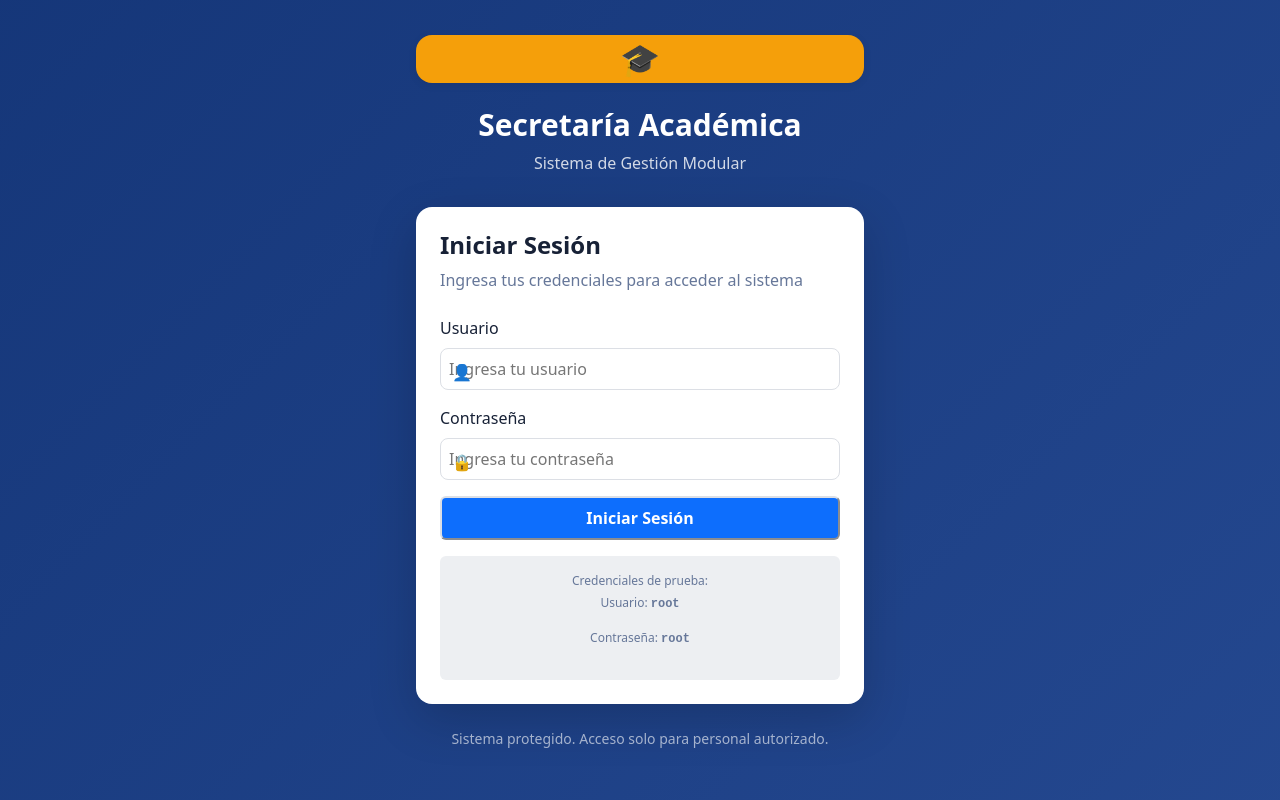
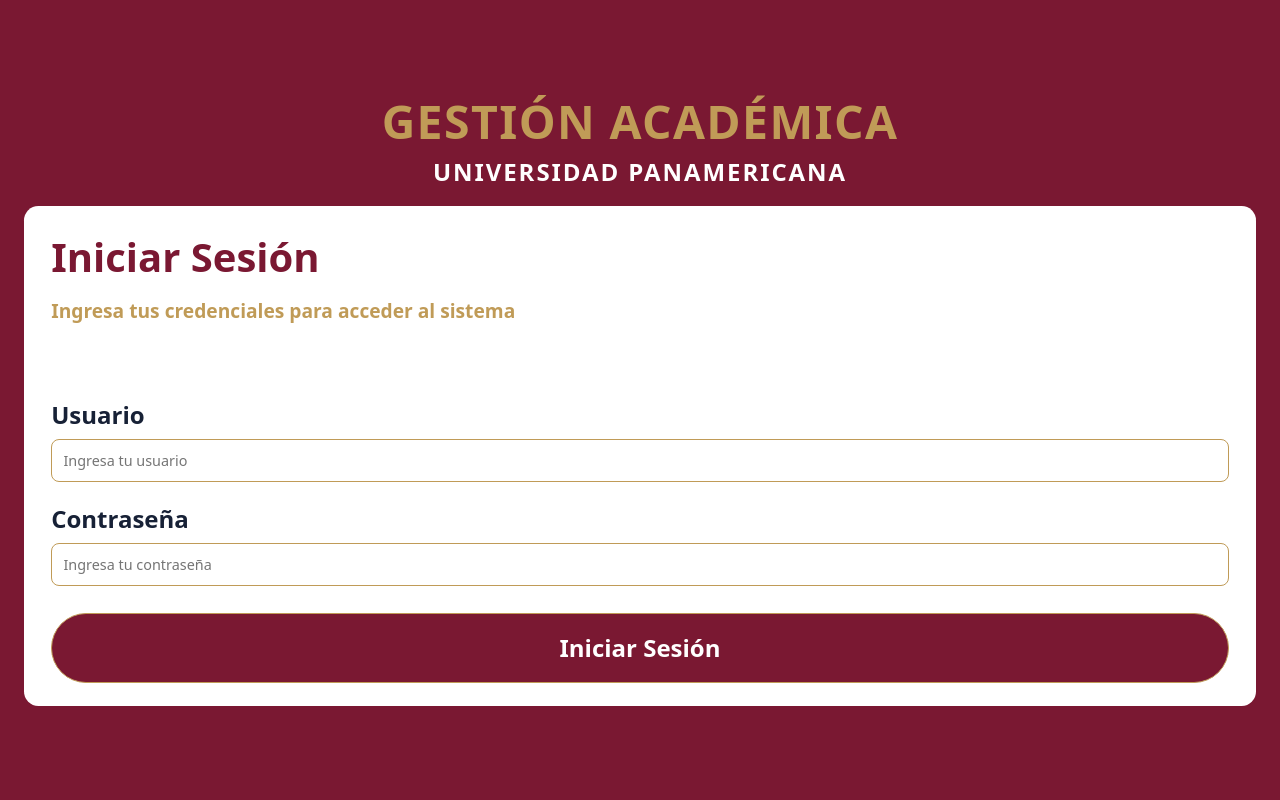
Before and after one commit to DaveMacMuffin/Proyecto-Final---Gesti-n-Acad-mica, an Angular app in the folder Proyecto-Final-Gestion-Academica/: page /login in a window 1280 px wide. Built offline with nearby package versions, Linux system fonts and the light colour scheme.

Commit message:
Refactor login page structure and styles

```diff
--- a/Proyecto-Final-Gestion-Academica/src/app/pages/login/login.html
+++ b/Proyecto-Final-Gestion-Academica/src/app/pages/login/login.html
@@ -1,87 +1,65 @@
-<!-- ==================================================== -->
-<!-- ARCHIVO: login.html -->
-<!-- DESCRIPCIÓN: Página de autenticación del sistema -->
-<!-- FUNCIONALIDAD:
-    - Formulario de inicio de sesión con validación
-    - Campos para usuario y contraseña
-    - Autenticación básica con credenciales de prueba
-    - Diseño institucional con gradiente y branding
--->
-<!-- NOTAS:
-    - Fondo con gradiente institucional (--gradient-institutional)
-    - Branding con logo de graduación y nombre del sistema
-    - Sección de credenciales de prueba para desarrollo
-    - Mensaje de seguridad en pie de página
-    - Diseño responsive con max-width para diferentes pantallas
-    - Estilos con variables CSS del sistema de diseño
-    - TODO: Implementar autenticación real con servicio backend
-    - TODO: Agregar manejo de errores y mensajes de feedback
-    - TODO: Implementar "Recordar usuario" y recuperación de contraseña (opcional)
-    - Iconos representativos mediante emojis genéricos <----- **CAMBIAR POR ICONOS DE MEJOR ESTILO (TODOS LOS ARCHIVOS)**
--->
-<!-- ==================================================== -->
-
-<div class="min-h-screen flex items-center justify-center p-4" style="background: var(--gradient-institutional)">
-    <div class="w-full max-w-md">
-        <div class="text-center mb-8">
-            <div class="inline-flex items-center justify-center w-16 h-16 bg-accent rounded-lg mb-4 shadow-card">
-                <span style="font-size: 2rem;">🎓</span>
-            </div>
-            <h1 class="text-3xl font-bold text-primary-foreground mb-2">
-                Secretaría Académica
+<div class="min-h-screen flex items-center justify-center px-4 login-bg">
+  <div class="w-full max-w-sm">
+    <div class="text-center mb-10">
+      <h1 class="login-title">
+        Gestión Académica
       </h1>
-            <p class="text-primary-foreground" style="opacity: 0.8;">Sistema de Gestión Modular</p>
+      <p class="login-subtitle-main">
+        Universidad Panamericana
+      </p>
     </div>
 
-        <div class="shadow-lg bg-card rounded-lg">
-            <div class="p-6">
-                <h2 class="text-2xl font-bold mb-2">Iniciar Sesión</h2>
-                <p class="mb-4 text-muted-foreground">Ingresa tus credenciales para acceder al sistema</p>
-                <form (ngSubmit)="handleSubmit()" #loginForm="ngForm" style="display: flex; flex-direction: column; gap: 1rem;">
-                    <div style="display: flex; flex-direction: column; gap: 0.5rem;">
-                        <label for="username">Usuario</label>
-                        <div style="position: relative;">
-                            <span style="position: absolute; left: 0.75rem; top: 0.75rem; height: 1rem; width: 1rem; color: hsl(var(--muted-foreground))">👤</span>
+    <div class="login-card">
+      <div class="login-card-header">
+        <h2>Iniciar Sesión</h2>
+        <p>Ingresa tus credenciales para acceder al sistema</p>
+      </div>
+
+      <div class="login-card-body">
+        <form
+          (ngSubmit)="handleSubmit()"
+          #loginForm="ngForm"
+          class="login-form"
+        >
+          <div class="login-form-group">
+            <label class="username" for="username">Usuario</label>
+            <div class="login-input-wrapper">
               <input
                 id="username"
                 type="text"
                 placeholder="Ingresa tu usuario"
                 [(ngModel)]="username"
                 name="username"
-                                style="padding-left: 2.5rem; width: 100%; border: 1px solid hsl(var(--border)); border-radius: var(--radius); padding: 0.5rem;"
+                class="login-input"
                 required
               />
             </div>
           </div>
-                    <div style="display: flex; flex-direction: column; gap: 0.5rem;">
-                        <label for="password">Contraseña</label>
-                        <div style="position: relative;">
-                            <span style="position: absolute; left: 0.75rem; top: 0.75rem; height: 1rem; width: 1rem; color: hsl(var(--muted-foreground))">🔒</span>
+
+          <div class="login-form-group">
+            <label class="pass" for="password">Contraseña</label>
+            <div class="login-input-wrapper">
               <input
                 id="password"
                 type="password"
                 placeholder="Ingresa tu contraseña"
                 [(ngModel)]="password"
                 name="password"
-                                style="padding-left: 2.5rem; width: 100%; border: 1px solid hsl(var(--border)); border-radius: var(--radius); padding: 0.5rem;"
+                class="login-input"
                 required
               />
             </div>
           </div>
-                    <button type="submit" class="bg-primary text-primary-foreground py-2 rounded font-bold" style="width: 100%;">
+
+          <button
+            type="submit"
+            class="btn btn-secondary login-button-full"
+          >
             Iniciar Sesión
           </button>
-                    <div class="text-xs text-center text-muted-foreground p-3 bg-muted rounded">
-                        <p class="font-medium mb-1">Credenciales de prueba:</p>
-                        <p>Usuario: <span style="font-family: monospace; font-weight: bold;">root</span></p>
-                        <p>Contraseña: <span style="font-family: monospace; font-weight: bold;">root</span></p>
-                    </div>
         </form>
       </div>
-        </div>
 
-        <p class="text-center text-sm text-primary-foreground mt-6" style="opacity: 0.6;">
-            Sistema protegido. Acceso solo para personal autorizado.
-        </p>
     </div>
   </div>
+</div>
```
Lines whose indentation alone changed are shown as unchanged.
